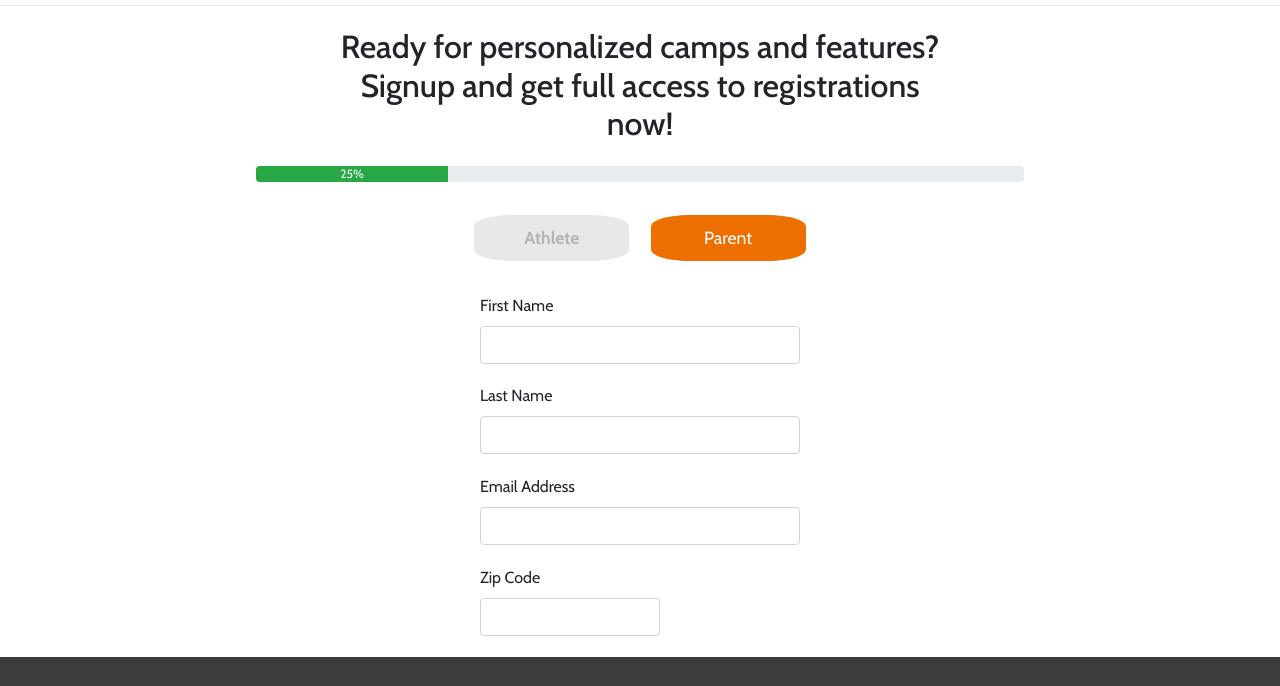
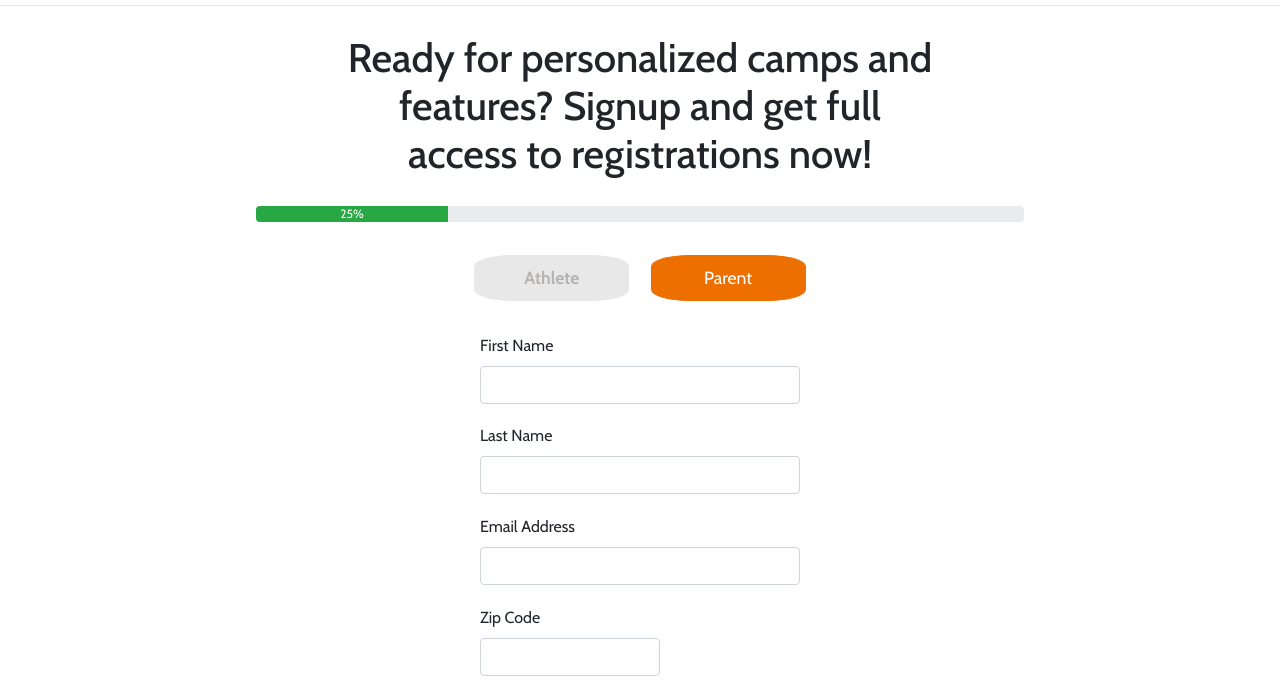
Before and after one commit to sanaullahkhan125/sketch-source, a plain HTML site: page parent.html in a window 1280 px wide. Shown: the part 58-744 px from the top of the page. Drawn offline with nearby package versions, Linux system fonts and the light colour scheme; files that its build step writes are made by us from their sources.

Commit message:
change h2 to h1

```diff
--- a/parent.html
+++ b/parent.html
@@ -52,10 +52,10 @@
 
     <section class="SignUp-Section">
       <div class="signup-header">
-        <h2 class="heading">
+        <h1 class="heading">
           Ready for personalized camps and features? Signup and get full access
           to registrations now!
-        </h2>
+        </h1>
         <div class="progress">
           <div class="progress-bar bg-success">25%</div>
         </div>
```
